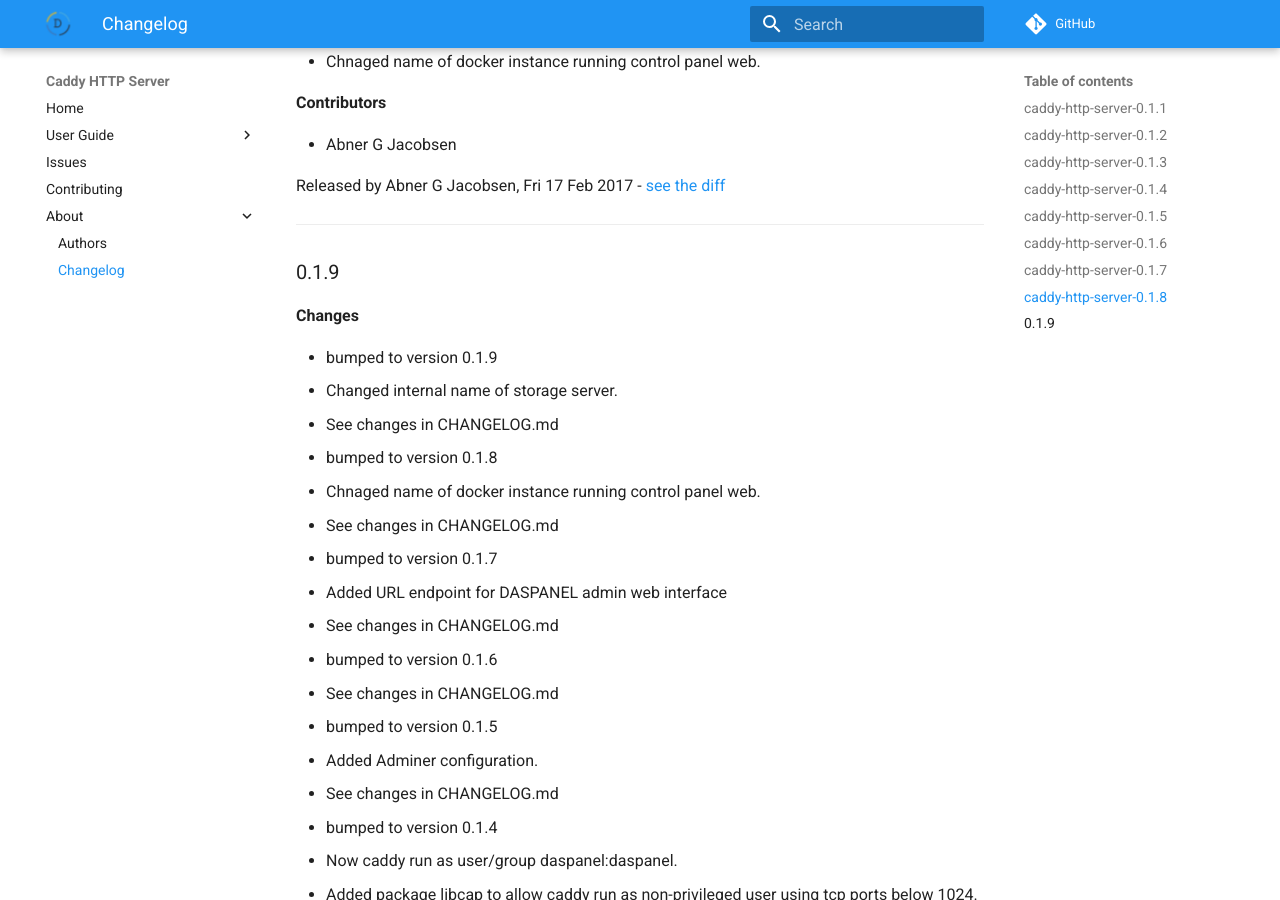
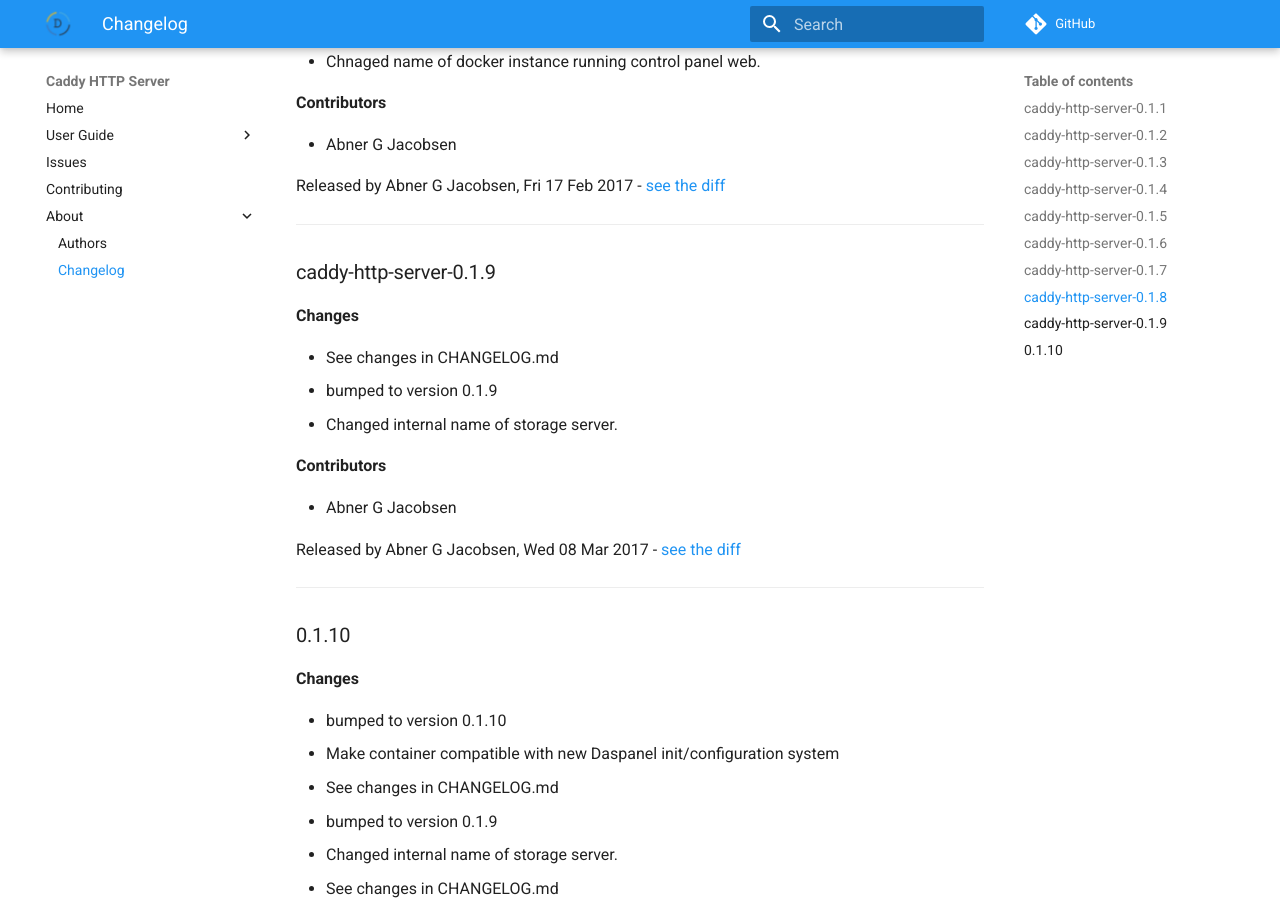
Before and after one commit to SIXwishlist/caddy-http-server, an MkDocs documentation site: the page built from docs/changelog.md, in a window 1280 px wide and 900 px high, scrolled down 3199 px. Built offline with MkDocs 1.6.1 and Material for MkDocs 9.7.7, drawn with Linux system fonts in a browser that asks for light colours; comment, search, counter and statistics services are not loaded; old or Windows-style settings are respelled for this version of MkDocs; some of the changed text lies outside the part shown.

Commit message:
See changes in CHANGELOG.md

```diff
--- a/docs/changelog.md
+++ b/docs/changelog.md
@@ -128,9 +128,27 @@ Released by Abner G Jacobsen, Fri 17 Feb 2017 -
 [see the diff](https://github.com/admindaspanel/caddy-http-server/compare/...#diff)
 ______________
 
-### 0.1.9
+### caddy-http-server-0.1.9
 __Changes__
 
+- See changes in CHANGELOG.md
+- bumped to version 0.1.9
+- Changed internal name of storage server.
+
+__Contributors__
+
+- Abner G Jacobsen
+
+Released by Abner G Jacobsen, Wed 08 Mar 2017 -
+[see the diff](https://github.com/admindaspanel/caddy-http-server/compare/...#diff)
+______________
+
+### 0.1.10
+__Changes__
+
+- bumped to version 0.1.10
+- Make container compatible with new Daspanel init/configuration system
+- See changes in CHANGELOG.md
 - bumped to version 0.1.9
 - Changed internal name of storage server.
 - See changes in CHANGELOG.md
```
Also changed, not shown: other parts of docs/changelog.md (+2 -2 lines), CHANGELOG.md (+21 -3 lines).
